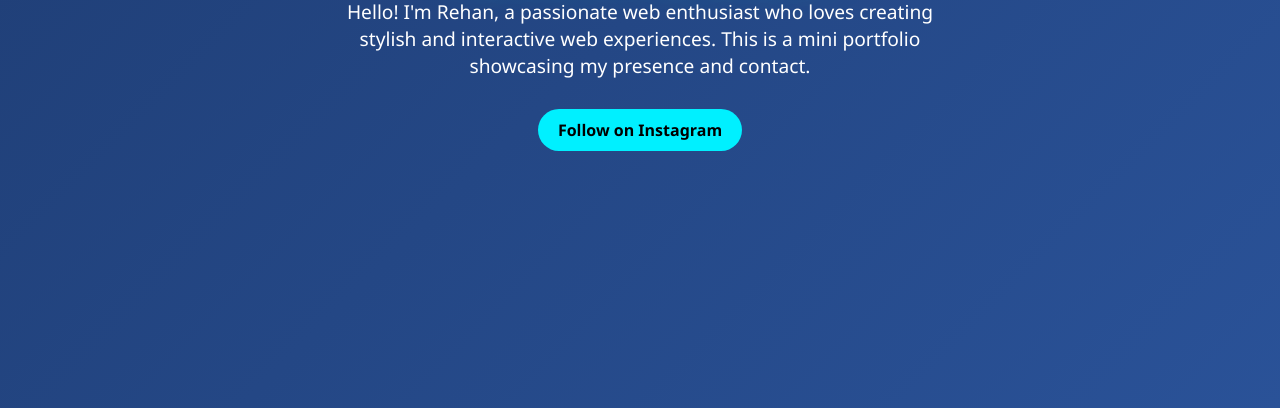
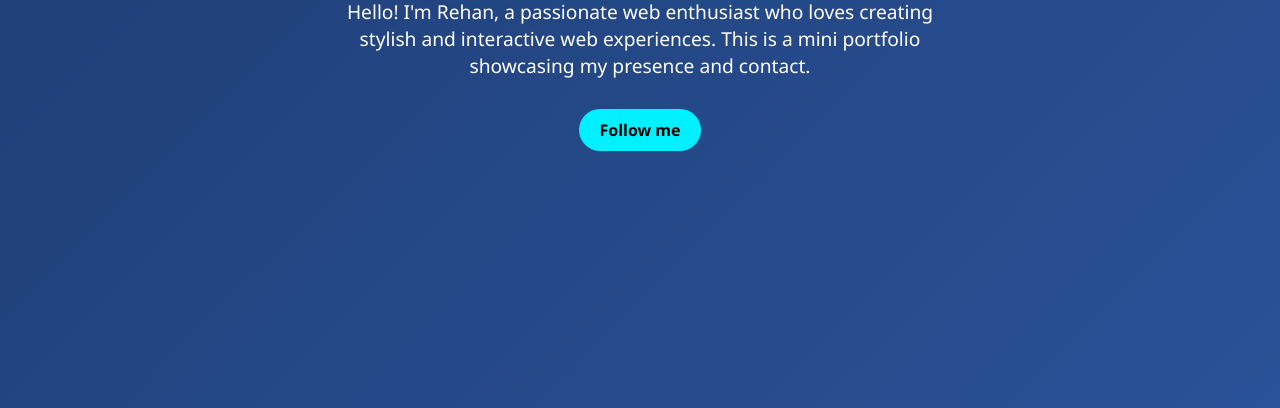
Before and after one commit to Rehanid123/Rehan, a plain HTML site: page index.html in a window 1280 px wide. Shown: the part 392-800 px from the top of the page. Drawn offline with Linux system fonts and the light colour scheme.

Commit message:
Update index.html

```diff
--- a/index.html
+++ b/index.html
@@ -72,6 +72,6 @@
 <body>
     <h1>Rehan Lalkot</h1>
     <p>Hello! I'm Rehan, a passionate web enthusiast who loves creating stylish and interactive web experiences. This is a mini portfolio showcasing my presence and contact.</p>
-    <a href="https://instagram.com/Rehan_lalkot_15" target="_blank">Follow on Instagram</a>
+    <a href="https://instagram.com/Rehan_lalkot_15" target="_blank">Follow me</a>
 </body>
 </html>
```
